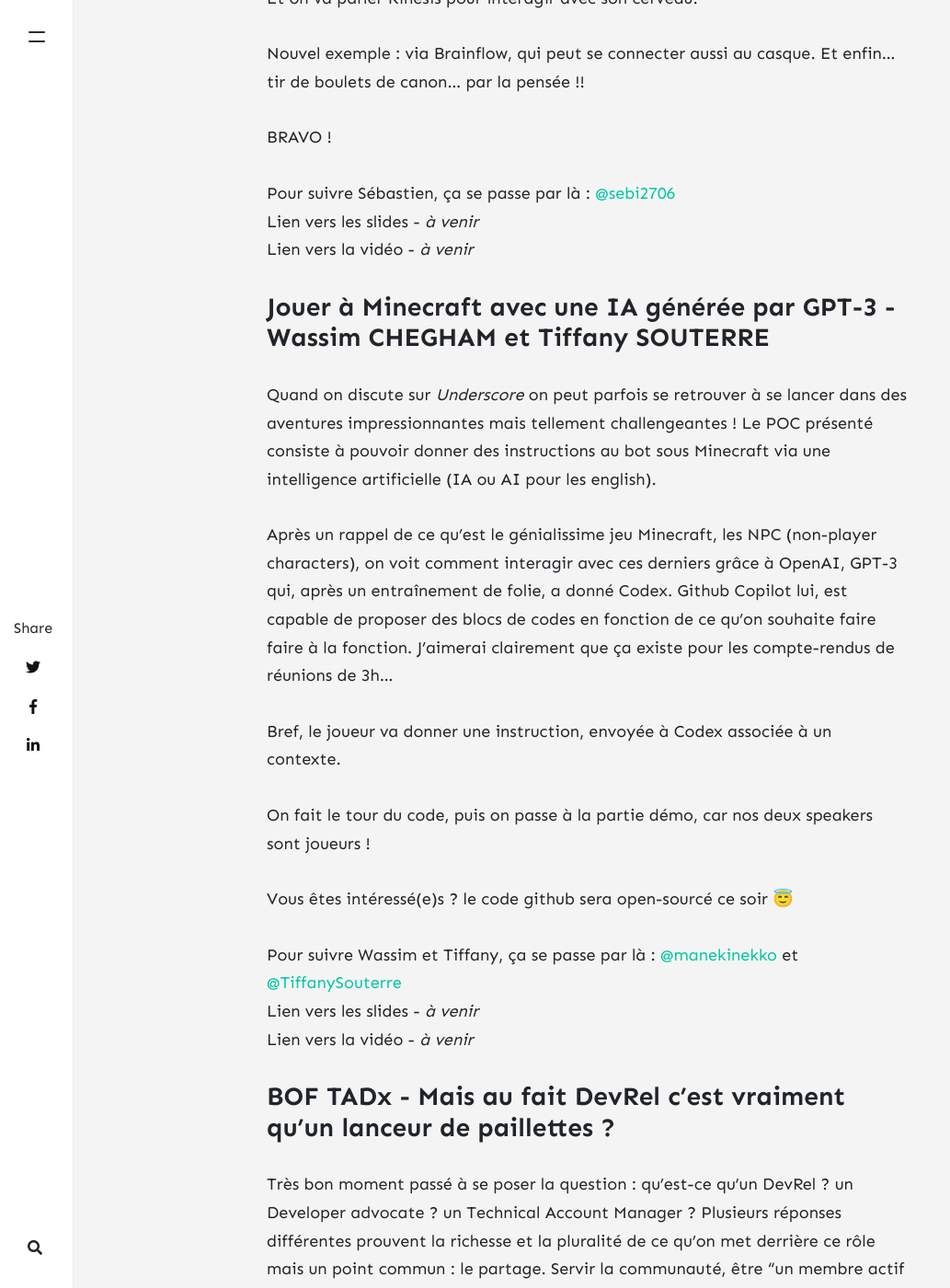
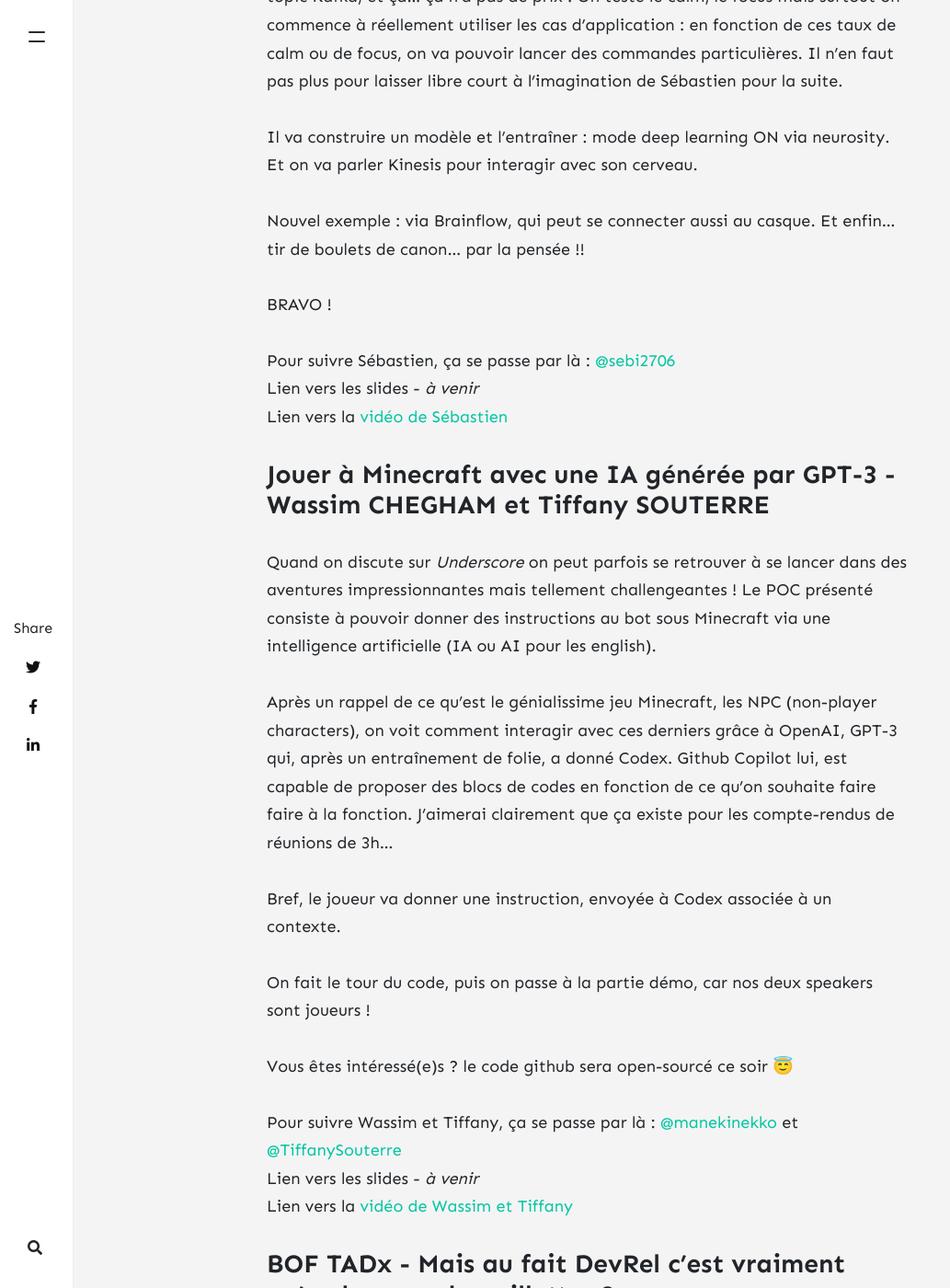
Before and after one commit to klaukf/blog, a Jekyll site: the page built from _posts/2022-04-19-mon-devoxx-2022-a-moi.md, in a window 1280 px wide and 1400 px high, scrolled down 29302 px. Shown: the whole window at 92% size, without its empty margins (0-1033 px from the left). Built offline with Jekyll 4.4.1, drawn with Linux system fonts in a browser that asks for light colours; nearby versions of some CDN libraries; comment, search, counter and statistics services are not loaded; some of the changed text lies outside the part shown.

Commit message:
liens_youtube

```diff
--- a/_posts/2022-04-19-mon-devoxx-2022-a-moi.md
+++ b/_posts/2022-04-19-mon-devoxx-2022-a-moi.md
@@ -63,7 +63,7 @@
 
 Pour suivre Laurent et Philippe sur twitter, ça se passe par là : [@ldoguin](https://twitter.com/ldoguin) et [@k33g_org](https://twitter.com/k33g_org)
 Lien vers les [slides](https://docs.google.com/presentation/d/1XvZZK9JK7MDgbVxy5J-sGHdym6AzVwXQ4dc-Sft9iko/edit?usp=drivesdk)
-Lien vers la vidéo - _à venir_
+Lien vers la [vidéo de Philippe et Laurent](https://www.youtube.com/watch?v=ePnnbRHdNsI)
 
 ![Nous sommes en salle Neuilly 252 AB et il y a beaucoup de monde]({{ site.url }}{{ site.baseurl }}/assets/images/wasm3.png)
 
@@ -92,7 +92,7 @@
 
 Pour suivre Jordan, Adrien et Julien, ça se passe par là : [@JkNourry](https://twitter.com/JkNourry) , [@adrienjoly](https://twitter.com/adrienjoly) et [@JulienTopcu](https://twitter.com/JulienTopcu)
 Lien vers les slides - _à venir_
-Lien vers la vidéo - _à venir_
+Lien vers la [vidéo de Jordan, Adrien et Julien](https://www.youtube.com/watch?v=r2XMwAUqZBA)
 
 
 ![Nous sommes en salle Neuilly 252 AB et il y a beaucoup de monde.]({{ site.url }}{{ site.baseurl }}/assets/images/nodejs2.png)
@@ -114,7 +114,7 @@
 
 Pour me suivre, ça se passe par là : [@klf37](https://twitter.com/klf37)
 Lien vers les [slides](https://noti.st/klaukf/nycPFx/rendez-lagilite-aux-developpeur-se-s)
-Lien vers la vidéo - _à venir_
+Lien vers la [vidéo](https://www.youtube.com/watch?v=Vo_YWAE3Pxo)
 
 ### Créer & distribuer un plugin pour Kubernetes en quelques minutes ? Easy ! - Aurélie VACHE et Gaëlle ACAS
 
@@ -134,7 +134,7 @@
 
 Pour suivre Aurélie et Gaëlle, ça se passe par là : [@aurelievache](https://twitter.com/aurelievache) et [@Gaelleacas](https://twitter.com/Gaelleacas)
 Lien vers les slides - _à venir_
-Lien vers la vidéo - _à venir_
+Lien vers la [vidéo d'Aurélie et Gaëlle](https://www.youtube.com/watch?v=CMEJxGe-VoQ)
 
 Be jealous : j'ai un sticker collector !!
 ![Be jealous : j'ai un sticker collector]({{ site.url }}{{ site.baseurl }}/assets/images/kube3.png)
@@ -168,12 +168,16 @@
 
 Encore un grand merci !
 
+Lien vers la [vidéo](https://www.youtube.com/watch?v=kOXJEzD8GKw)
+
 ### 10 ans de tech à travers le podcast Niptech - Benoît CURDY, Michael MONNEY et Baptiste FREYDT
 
 Il existe des groupes qui fonctionnent parce qu'ils ont tout compris : partager dans la bonne humeur.
 C'est exactement le cas de Niptech ! Au travers de leur rétrospective, de leur réussite, des aléas de la vie, des tentatives d'innovations, des retours aux valeurs sûres : on partage avec bonheur nos propres tentatives de maintien de communauté, pour toujours plus lui apporter et la garder précieusement. Car oui : c'est un vrai plaisir de partager !
 
 Merci à tous les trois !
+
+Lien vers la [vidéo de Benoît, Michael et Baptiste](https://www.youtube.com/watch?v=5-pe7CajTik)
 
 ![niptech sur scène]({{ site.url }}{{ site.baseurl }}/assets/images/niptech.png)
 
@@ -191,6 +195,8 @@
 Conclusion : concentrons-nous sur ce que la tech sert vraiment, et pour tout le reste, gardons notre bon sens !
 
 Pour participer activement et aider, ça se passe ici : collectif@greenit.fr
+
+Lien vers la [vidéo de Frédéric](https://www.youtube.com/watch?v=1uQPVOK45ow)
 
 ### Comprendre les enjeux de consommation de ressource et d'énergie dans le secteur numérique - Quentin ADAM et Pierre BEYSSAC
 
@@ -221,7 +227,7 @@
 
 Pour suivre Quentin et Pierre, ça se passe par là : [@waxzce](https://twitter.com/waxzce) et [@pbeyssac](https://twitter.com/pbeyssac)
 Lien vers les slides - _à venir_
-Lien vers la vidéo - _à venir_
+Lien vers la [vidéo de Quentin et Pierre](https://www.youtube.com/watch?v=gxWwxqIrCa8)
 
 
 ###  Licences open source : entre guerre de clochers et radicalité - Pierre-Yves Lapersonne
@@ -252,7 +258,7 @@
 
 Pour suivre Pierre-Yves, ça se passe par là : [@pylapp](https://twitter.com/pylapp)
 Lien vers les [slides](https://speakerdeck.com/pylapp/licences-open-source-entre-guerre-de-clochers-et-radicalite)
-Lien vers la vidéo - _à venir_
+Lien vers la [vidéo de Pierre-Yves](https://www.youtube.com/watch?v=HGid_PYx0Fo)
 
 
 ### Simplifiez vos revues de code avec le rebase interactif - Sonia SEDDIKI
@@ -282,7 +288,7 @@
 
 Pour suivre Sonia, ça se passe par là : [@sonia_seddiki](https://twitter.com/sonia_seddiki)
 Lien vers les slides - _à venir_
-Lien vers la vidéo - _à venir_
+Lien vers la [vidéo de Sonia](https://www.youtube.com/watch?v=3Z8O5IjWDEk)
 
 
 ### Dois-je migrer en Reactive et comment ? - Christophe JOLLIVET
@@ -323,7 +329,7 @@
 
 Pour suivre Christophe, ça se passe par là : [@jollivetc](https://twitter.com/jollivetc)
 Lien vers les slides - _à venir_
-Lien vers la vidéo - _à venir_
+Lien vers la [vidéo de Christophe](https://www.youtube.com/watch?v=WTZOGQYsdqE)
 
 
 ### Etre développeur : grandir et se développer - Gaëtan ELEOUET
@@ -347,7 +353,7 @@
 
 Pour suivre Gaëtan, ça se passe par là : [@egaetan](https://twitter.com/egaetan)
 Lien vers les [slides](https://speakerdeck.com/egaetan/etre-developpeur-grandir-et-se-developper)
-Lien vers la vidéo - _à venir_
+Lien vers la [vidéo de Gaëtan](https://www.youtube.com/watch?v=AcE85HBzAZE)
 
 
 ### Comment j'ai aidé ma fille à lire avec le machine learning - Vincent OGLOBLINSKY
@@ -380,7 +386,7 @@
 
 Pour suivre Vincent, ça se passe par là : [@vogloblinsky](https://twitter.com/vogloblinsky)
 Lien vers les slides - _à venir_
-Lien vers la vidéo - _à venir_
+Lien vers la [vidéo de Vincent](https://www.youtube.com/watch?v=1gDSKIDiQL8)
 
 
 ### Accéder à mon cerveau par une API - Sébastien BLANC
@@ -421,7 +427,7 @@
 
 Pour suivre Sébastien, ça se passe par là : [@sebi2706](https://twitter.com/sebi2706)
 Lien vers les slides - _à venir_
-Lien vers la vidéo - _à venir_
+Lien vers la [vidéo de Sébastien](https://www.youtube.com/watch?v=mog0W_RHYA4)
 
 
 ### Jouer à Minecraft avec une IA générée par GPT-3 - Wassim CHEGHAM et Tiffany SOUTERRE
@@ -439,7 +445,7 @@
 
 Pour suivre Wassim et Tiffany, ça se passe par là : [@manekinekko](https://twitter.com/manekinekko) et [@TiffanySouterre](https://twitter.com/TiffanySouterrej)
 Lien vers les slides - _à venir_
-Lien vers la vidéo - _à venir_
+Lien vers la [vidéo de Wassim et Tiffany](https://www.youtube.com/watch?v=sbsU9gRzKaA)
 
 
 ### BOF TADx - Mais au fait DevRel c'est vraiment qu'un lanceur de paillettes ?
@@ -513,7 +519,7 @@
 Pour suivre Jean-Michel, ça se passe par là : [@jmdoudoux](https://twitter.com/jmdoudoux)
 et bien sûr [son site](https://www.jmdoudoux.fr/accueil_java.htm) qui a fêté ses 20 ans il y a quelques mois.
 Lien vers les slides - _à venir_
-Lien vers la vidéo - _à venir_
+Lien vers la [vidéo de Jean-Michel](https://www.youtube.com/watch?v=mQV4NVZlFnc)
 
 
 ### Le scale-up, l'autonomie et le sous-marin nucléaire - Pauline JAMIN et Thomas PIERRAIN
@@ -544,7 +550,7 @@
 
 Pour suivre Pauline et Thomas, ça se passe par là : [@jaminpauline](https://twitter.com/jaminpauline) et [@tpierrain](https://twitter.com/tpierrain)
 Lien vers les [slides](https://fr.slideshare.net/ThomasPierrain/la-scaleup-lautonomie-et-le-sousmarin-nuclaire)
-Lien vers la vidéo - _à venir_
+Lien vers la [vidéo de Pauline et Thomas](https://www.youtube.com/watch?v=FPZw6gy04T4)
 
 
 ### Rendez vos interfaces fiables en faisant aimer les tests à votre équipe - Jean-Lou PIERME et Jonathan MEUNIER
@@ -584,7 +590,7 @@
 
 Pour suivre Jean-Lou et Jonathan, ça se passe par là : [@jloupiote](https://twitter.com/loupiote) et [@MonsieurNohj](https://twitter.com/MonsieurNohj)
 Lien vers les slides - _à venir_
-Lien vers la vidéo - _à venir_
+Lien vers la [vidéo de Jean-Lou et Jonathan](https://www.youtube.com/watch?v=eCfLa6Ex4QM)
 
 
 ### Comment permettre 100 millions de logins sans interruption de service ? Betclic raconte son Euro 2020 de football - Nicolas JOZWIAK et Etienne PUISSANT
@@ -621,7 +627,7 @@
 
 Pour suivre Nicolas et Etienne, ça se passe par là : [@njozwiak](https://twitter.com/njozwiak) et [@TODO](https://twitter.com/TODO)
 Lien vers les slides - _à venir_
-Lien vers la vidéo - _à venir_
+Lien vers la [vidéo d'Etienne et Nicolas](https://www.youtube.com/watch?v=7AOu-NB0JjU)
 
 
 ### CI/CD, le divorce serait-il prononcé ? - Nicolas GIRAUD et Yann SCHEPENS
@@ -668,7 +674,7 @@
 
 Pour suivre Nicolas et Yann, ça se passe par là : [@nicgiro](https://twitter.com/nicgiro) et [@YannSchepens](https://twitter.com/YannSchepens)
 Lien vers les slides - _à venir_
-Lien vers la vidéo - _à venir_
+Lien vers la [vidéo de Nicolas et Yann](https://www.youtube.com/watch?v=rZKAPyKdbXM)
 
 
 ### Les Cast Codeurs en 💺 et en 🦴️ - Emmanuel BERNARD, Guillaume LAFORGE, Antonio GONCALVES et Arnaud HERITIER
```
